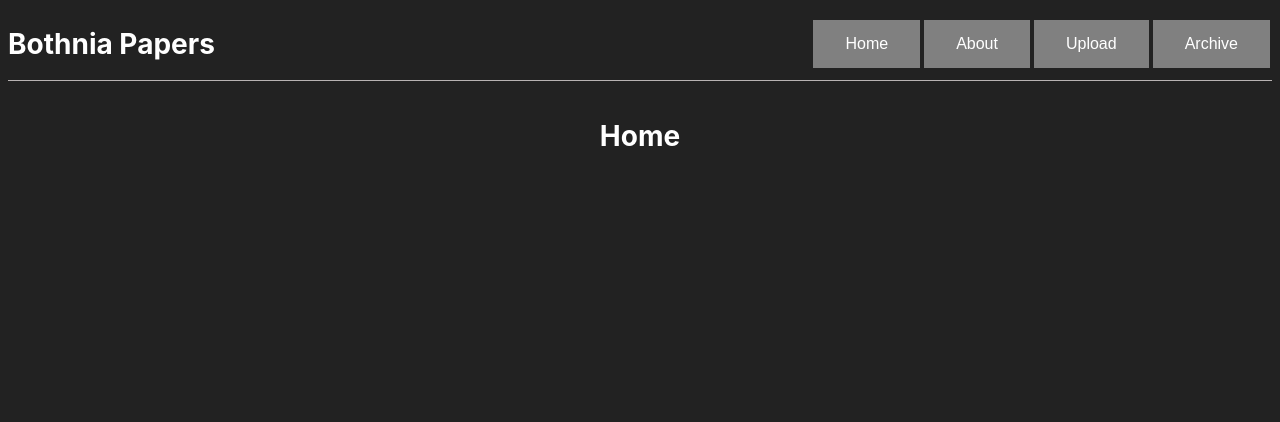
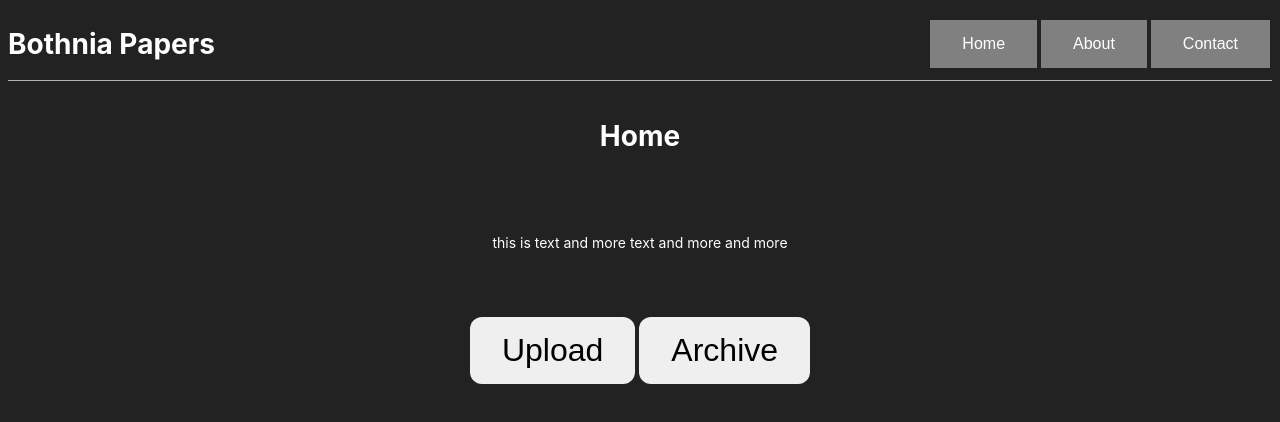
Before and after one commit to dcaptain1/D0027E_Project_Alpha, an Angular app: page /Home in a window 1280 px wide. Shown: the top 422 px of the page. Built offline with nearby package versions, Linux system fonts and the light colour scheme.

Commit message:
Visual changes and main buttons moved

```diff
--- a/src/app/app.module.ts
+++ b/src/app/app.module.ts
@@ -19,7 +19,7 @@ const appRoute: Routes= [
   {path: "", redirectTo: "Home", pathMatch: "full"}, // tom url skickar dig till home.
   {path: "Home", component: HomeComponent},
   {path: "About", component: AboutComponent},
-  {path: "Contant", component: ContactComponent},
+  {path: "Contact", component: ContactComponent},
   {path: "Upload-page", component: UploadPageComponent},
   {path: "Archive", component: ArchiveComponent}
 ]
@@ -31,6 +31,8 @@ const appRoute: Routes= [
     AppComponent,
     HeaderComponent,
     ButtonComponent,
+    HomeComponent,
+    AboutComponent,
     ContactComponent,
     UploadPageComponent,
     ArchiveComponent
--- a/src/app/components/button/button.component.ts
+++ b/src/app/components/button/button.component.ts
@@ -22,6 +22,6 @@ onClick(){
   this.btnClick.emit();
 }
 
-// I am here ATM: https://youtu.be/3dHNOWTI7H8?t=1700
+// button tutorial: https://youtu.be/3dHNOWTI7H8?t=1700
 
 }
--- a/src/app/components/contact/contact.component.css
+++ b/src/app/components/contact/contact.component.css
@@ -0,0 +1,10 @@
+.container{
+
+  display: flex;
+  justify-content: center;
+  margin-top: 1rem;
+  margin-bottom: 3rem;
+
+
+
+}
--- a/src/app/components/contact/contact.component.html
+++ b/src/app/components/contact/contact.component.html
@@ -1 +1,6 @@
-<p>contact works!</p>
+
+<div class="container">
+
+  <p> You can contact Botnhia Papers via email: thisisamadeupemail@bothnia.com  or via phone: 070-2233432</p>
+
+</div>
--- a/src/app/components/header/header.component.html
+++ b/src/app/components/header/header.component.html
@@ -26,18 +26,13 @@
   </app-button>
 
   <app-button
-    [routerLink]="'Upload-page'"
+    [routerLink]="'Contact'"
     color= "gray"
-    text="Upload"
+    text="Contact"
     (btnClick)="goToAboutPage()">
   </app-button>
 
-  <app-button
-    [routerLink]="'Archive'"
-    color= "gray"
-    text="Archive"
-    (btnClick)="goToAboutPage()">
-  </app-button>
+
 </div>
 
 </header>
--- a/src/app/components/home/home.component.css
+++ b/src/app/components/home/home.component.css
@@ -1,3 +1,5 @@
+
+
 
 .container{
 
@@ -9,3 +11,34 @@
 
 
 }
+
+.textContainer{
+
+  display: flex;
+  justify-content: center;
+  margin-top: 1rem;
+  margin-bottom: 3rem;
+
+
+}
+
+.Buttons{
+  display: flex;
+  justify-content: center;
+
+}
+
+.buttonStyle{
+  color: black;
+  border-radius: 12px;
+
+
+  border: 3px black;
+  padding: 15px 32px;
+  text-align: center;
+  text-decoration: none;
+  display: inline-block;
+  font-size: 32px;
+  margin: 4px 2px;
+  cursor: pointer;
+}
--- a/src/app/components/home/home.component.html
+++ b/src/app/components/home/home.component.html
@@ -1,6 +1,41 @@
+
 
 <div class="container">
 
 <h1> Home </h1>
 
 </div>
+
+
+
+<div class="textContainer">
+
+
+
+ <p>
+
+  this is text
+  and more text
+  and more and more
+ </p>
+
+
+</div>
+
+
+
+<div class="Buttons">
+  <button class="buttonStyle"
+  [routerLink]="'../Upload-page'"
+
+  >Upload
+</button>
+
+<button class="buttonStyle"
+  [routerLink]="'../Archive'"
+  >Archive
+</button>
+
+
+
+</div>
--- a/src/app/components/home/home.component.ts
+++ b/src/app/components/home/home.component.ts
@@ -1,4 +1,5 @@
 import { Component } from '@angular/core';
+import { ActivatedRoute, Router, RouterLink } from '@angular/router';
 
 @Component({
   selector: 'app-home',
```
Also changed, not shown: src/assets/Images/HomepageBackground.jpg (added).
